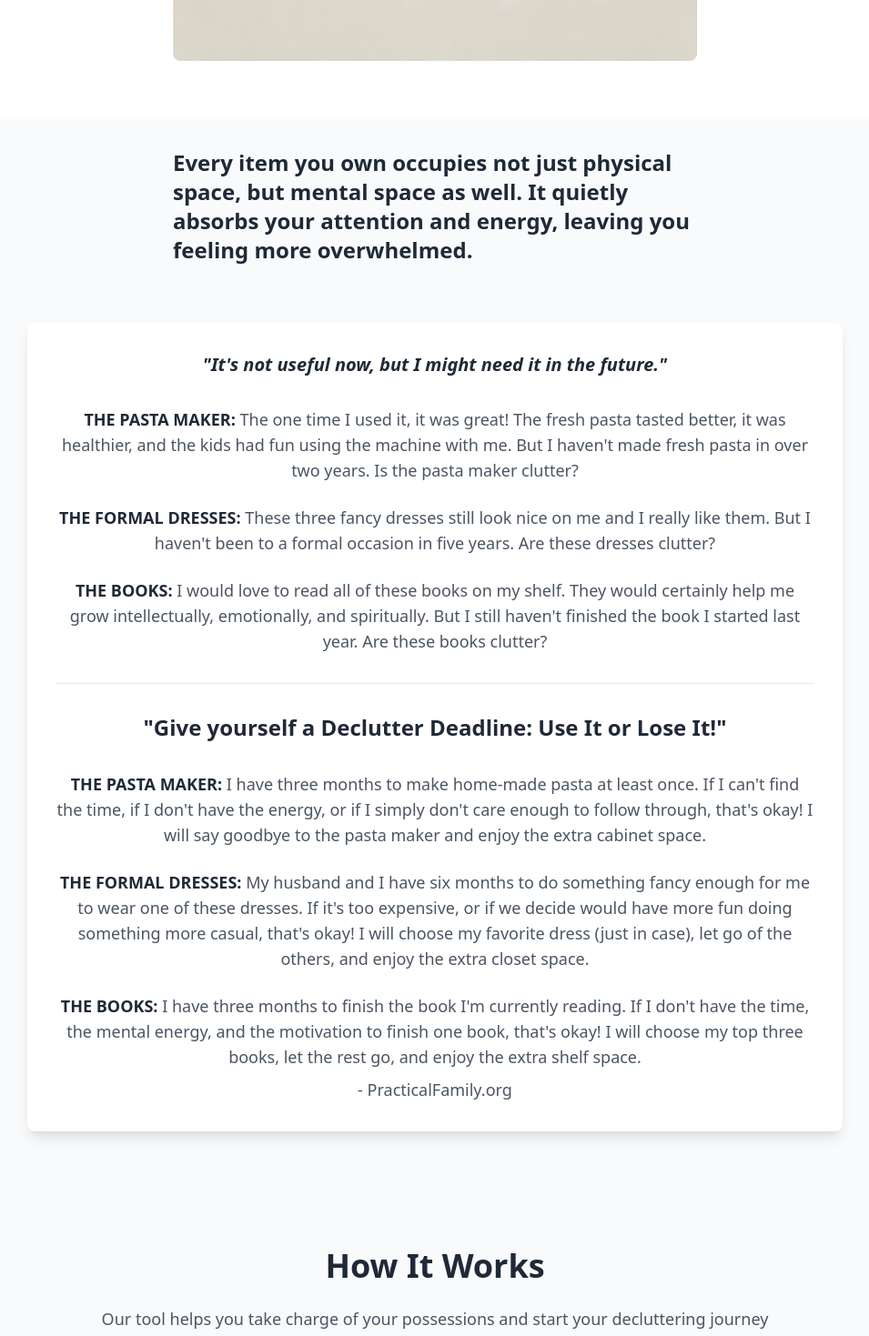
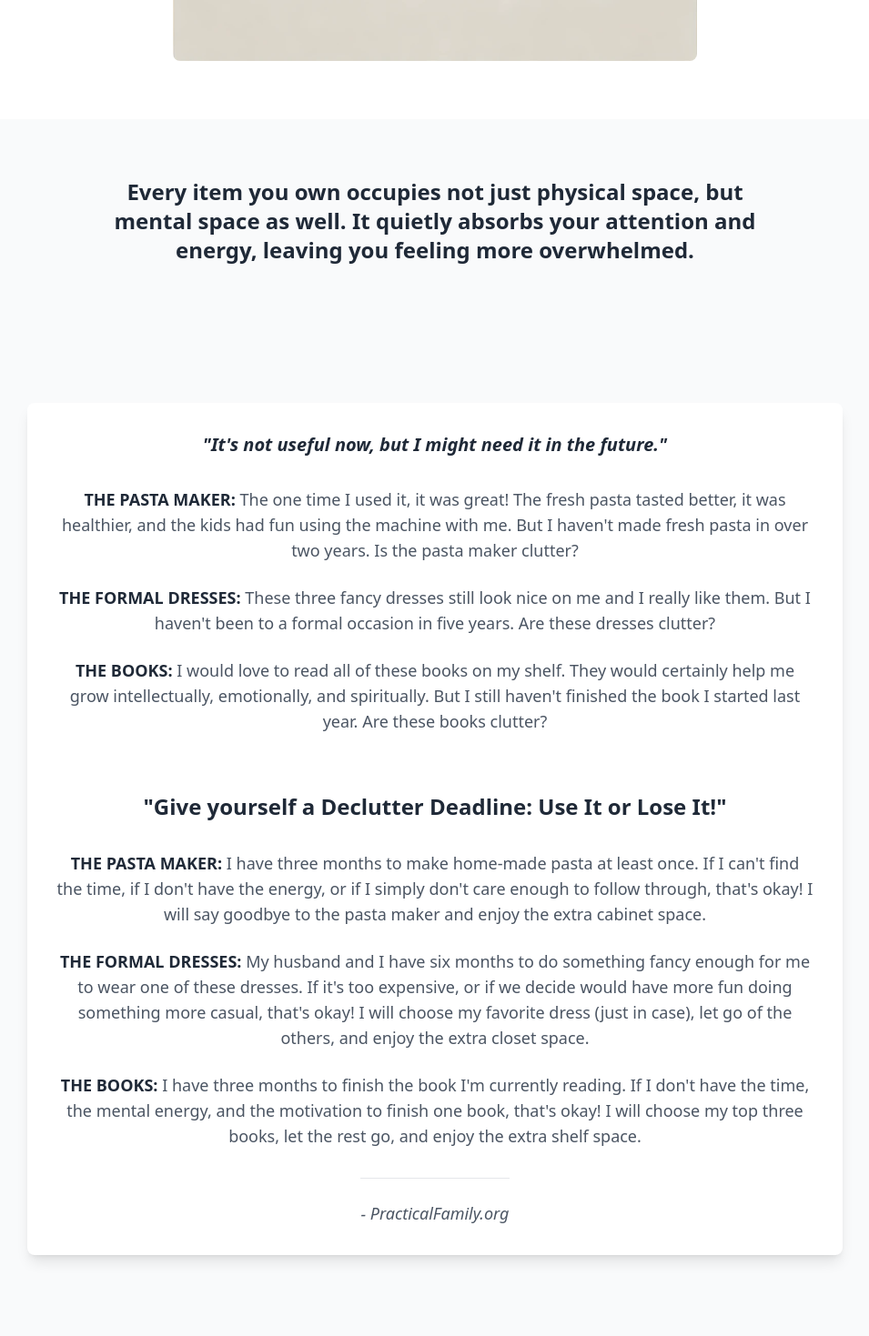
Before and after one commit to hcsum/declutter-space, a Next.js app: page / in a window 1280 px wide. Shown: the part 980-2449 px from the top of the page at 91% size, without its empty margins (162-1117 px from the left). Built offline with nearby package versions, Linux system fonts and the light colour scheme.

Commit message:
landing v2

```diff
--- a/src/app/page.tsx
+++ b/src/app/page.tsx
@@ -32,13 +32,18 @@ const LandingPage = () => {
         </div>
       </section>
 
-      {/* https://practicalfamily.org/declutter-deadline-use-it-or-lose-it/ */}
+      {/* Quote Section */}
+      <section className="py-16 px-6 bg-gray-50 dark:bg-gray-900">
+        <div className="max-w-3xl mx-auto text-center">
+          <h2 className="text-xl md:text-2xl font-semibold mb-6 text-gray-800 dark:text-gray-200">
+            Every item you own occupies not just physical space, but mental
+            space as well. It quietly absorbs your attention and energy, leaving
+            you feeling more overwhelmed.
+          </h2>
+        </div>
+      </section>
+
       {/* Get You Thinking Section */}
-      <h2 className="max-w-xl mx-auto text-xl md:text-2xl font-semibold my-8 text-gray-800 dark:text-gray-200">
-        Every item you own occupies not just physical space, but mental space as
-        well. It quietly absorbs your attention and energy, leaving you feeling
-        more overwhelmed.
-      </h2>
       <div className="flex flex-col items-center text-center p-8 max-w-4xl mx-auto my-16 bg-white dark:bg-gray-800 rounded-lg shadow-lg">
         <p className="text-lg md:text-xl font-semibold mb-8 text-gray-800 dark:text-gray-200 italic">
           &quot;It&apos;s not useful now, but I might need it in the
@@ -75,7 +80,7 @@ const LandingPage = () => {
             </p>
           </div>
 
-          <div className="border-t border-gray-200 dark:border-gray-700 pt-8">
+          <div className="dark:border-gray-700 pt-8">
             <p className="text-xl md:text-2xl font-semibold mb-8 text-gray-800 dark:text-gray-200">
               &quot;Give yourself a Declutter Deadline: Use It or Lose It!&quot;
             </p>
@@ -114,13 +119,13 @@ const LandingPage = () => {
             </div>
           </div>
         </div>
-        <p className="text-gray-600 dark:text-gray-400 text-lg block mt-2">
+        <p className="text-gray-600 dark:text-gray-400 text-lg mt-8 italic border-t border-gray-200 dark:border-gray-700 pt-6">
           - PracticalFamily.org
         </p>
       </div>
 
       {/* Features Section */}
-      <section className="py-16 px-6 bg-gray-50 dark:bg-gray-900" id="features">
+      <section className="py-20 px-6 bg-gray-50 dark:bg-gray-900" id="features">
         <div className="max-w-3xl mx-auto text-center">
           <h2 className="text-3xl md:text-4xl font-bold mb-6 text-gray-800 dark:text-gray-200">
             How It Works
```
